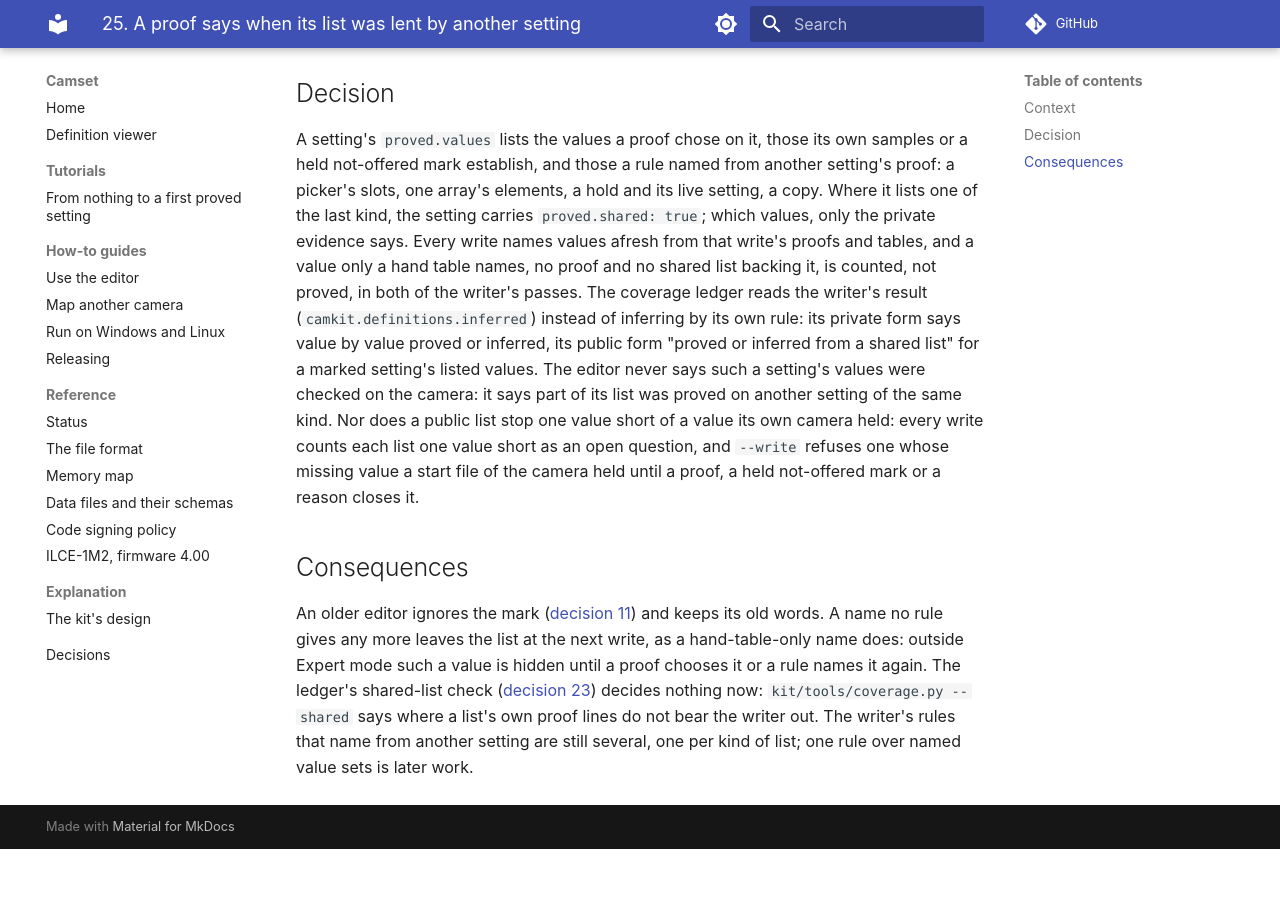
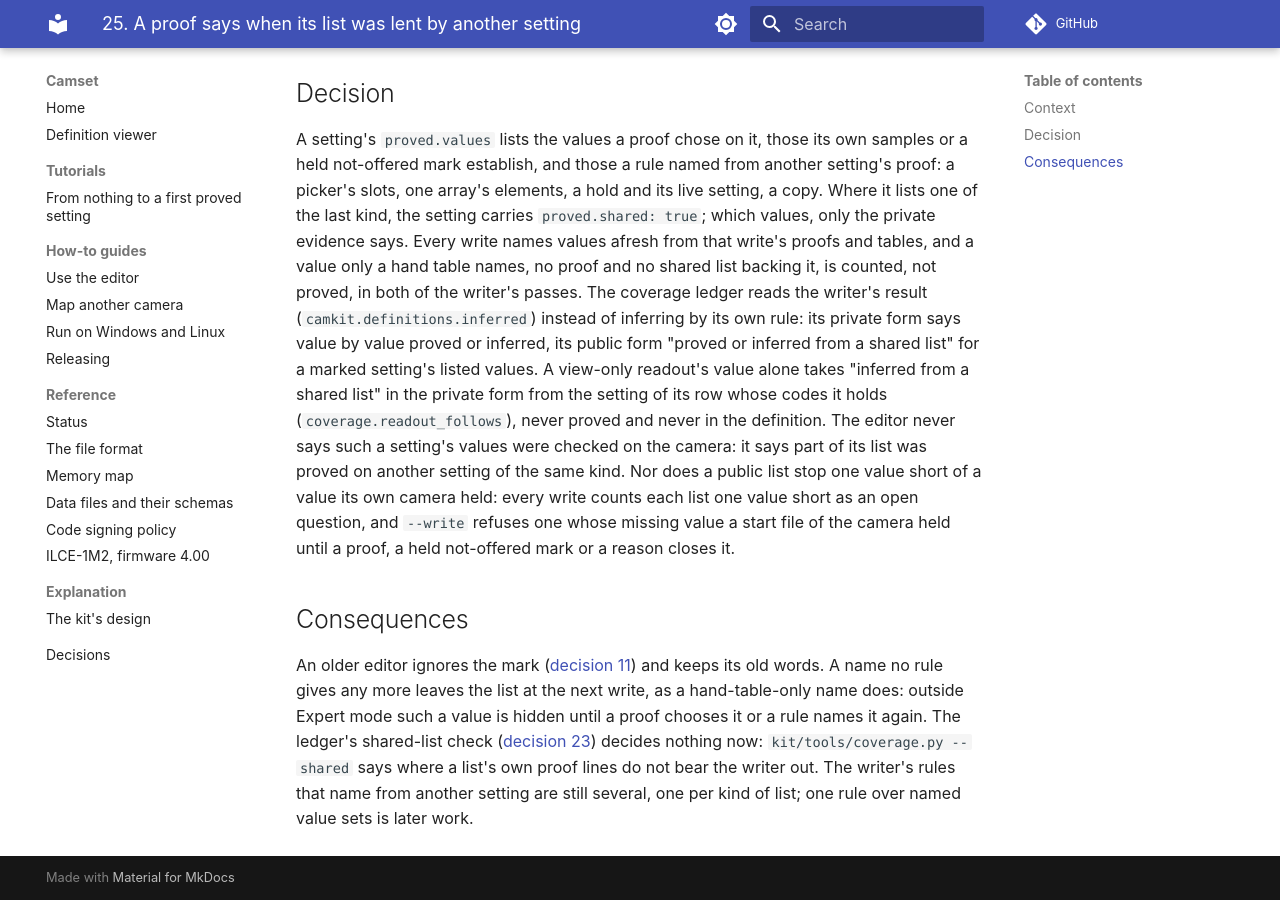
Before and after one commit to camset-dev/camset, an MkDocs documentation site: the page built from docs/decisions/0025-a-proof-says-when-its-list-was-lent-by-another-setting.md, in a window 1280 px wide and 900 px high, scrolled down 651 px. Built offline with MkDocs 1.6.1 and Material for MkDocs 9.7.7, drawn with Linux system fonts in a browser that asks for light colours; comment, search, counter and statistics services are not loaded; before the commit the page ends 1500 px from its top, so only the background shows below that.

Commit message:
Decisions: 25 says how the ledger takes a view-only readout's value
One sentence where the record says the ledger reads the writer's inference
instead of a rule of its own: a view-only readout's value alone takes
"inferred from a shared list" in the private form from the setting of its
row whose codes it holds (coverage.readout_follows, 1608566), never proved
and never in the definition. The decisions index and AGENTS.md, rebuilt,
are unchanged.

Signed-off-by: camset-dev <camset-dev@proton.me>

```diff
--- a/docs/decisions/0025-a-proof-says-when-its-list-was-lent-by-another-setting.md
+++ b/docs/decisions/0025-a-proof-says-when-its-list-was-lent-by-another-setting.md
@@ -25,7 +25,9 @@ only the private evidence says. Every write names values afresh from that write'
 a hand table names, no proof and no shared list backing it, is counted, not proved, in both of the writer's passes.
 The coverage ledger reads the writer's result (`camkit.definitions.inferred`) instead of inferring by its own rule: its
 private form says value by value proved or inferred, its public form "proved or inferred from a shared list" for a
-marked setting's listed values. The editor never says such a setting's values were checked on the camera: it says
+marked setting's listed values. A view-only readout's value alone takes "inferred from a shared list" in the private
+form from the setting of its row whose codes it holds (`coverage.readout_follows`), never proved and never in the
+definition. The editor never says such a setting's values were checked on the camera: it says
 part of its list was proved on another setting of the same kind. Nor does a public list stop one value short of a
 value its own camera held: every write counts each list one value short as an open question, and `--write` refuses
 one whose missing value a start file of the camera held until a proof, a held not-offered mark or a reason closes it.
```
